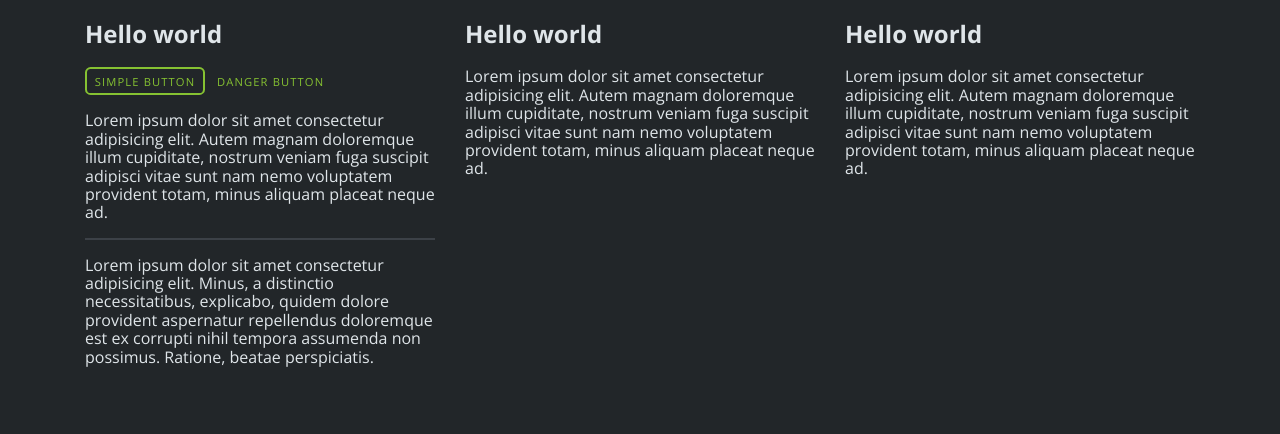
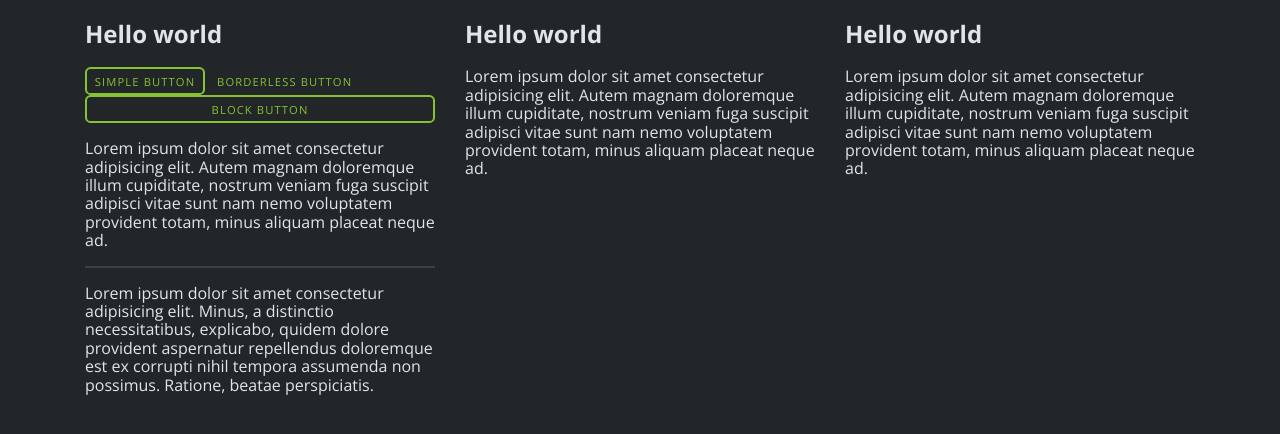
Before and after one commit to haba-kudzaev/CoreX, a website: page index.html in a window 1280 px wide. Drawn offline with nearby package versions, Linux system fonts and the light colour scheme; files that its build step writes are made by us from their sources.

Commit message:
Button: добавил класс crx-button--block
При использовании этого класса кнопка будет растягиваться на всю доступную ширину родительского контейнера

```diff
--- a/index.html
+++ b/index.html
@@ -14,7 +14,8 @@
           <h2>Hello world</h2>
           <p>
             <button class="crx-button">Simple button</button>
-            <button class="crx-button" crx-button="borderless">Danger button</button>
+            <button class="crx-button" crx-button="borderless">Borderless button</button>
+            <button class="crx-button crx-button--block">Block button</button>
           </p>
           <p>Lorem ipsum dolor sit amet consectetur adipisicing elit. Autem magnam doloremque illum cupiditate, nostrum veniam fuga suscipit adipisci vitae sunt nam nemo voluptatem provident totam, minus aliquam placeat neque ad.</p>
           <hr>
--- a/scss/component/_button.scss
+++ b/scss/component/_button.scss
@@ -2,7 +2,10 @@
 
 .crx-button {
 
-  $transition: background-color .30s, border-color .30s, color .30s;
+  $transition:
+   background-color .30s,
+   border-color .30s,
+   color .30s;
 
   border: 2px solid $color-accentPrimary;
   color: $color-accentPrimary;
@@ -19,11 +22,16 @@
   @include crxTransition($transition);
 
   &:hover { background-color: fade-out($color-accentPrimary, .5); }
+
   &:active {
     background-color: $color-accentPrimary;
     color: $color-fontPrimary;
   }
 
+  // Кнопка без border
   &[crx-button="borderless"] { border: none; }
 
+  // Кнопка на всю доступную ширину родителя
+  &--block { width: 100%; }
+
 }
```
